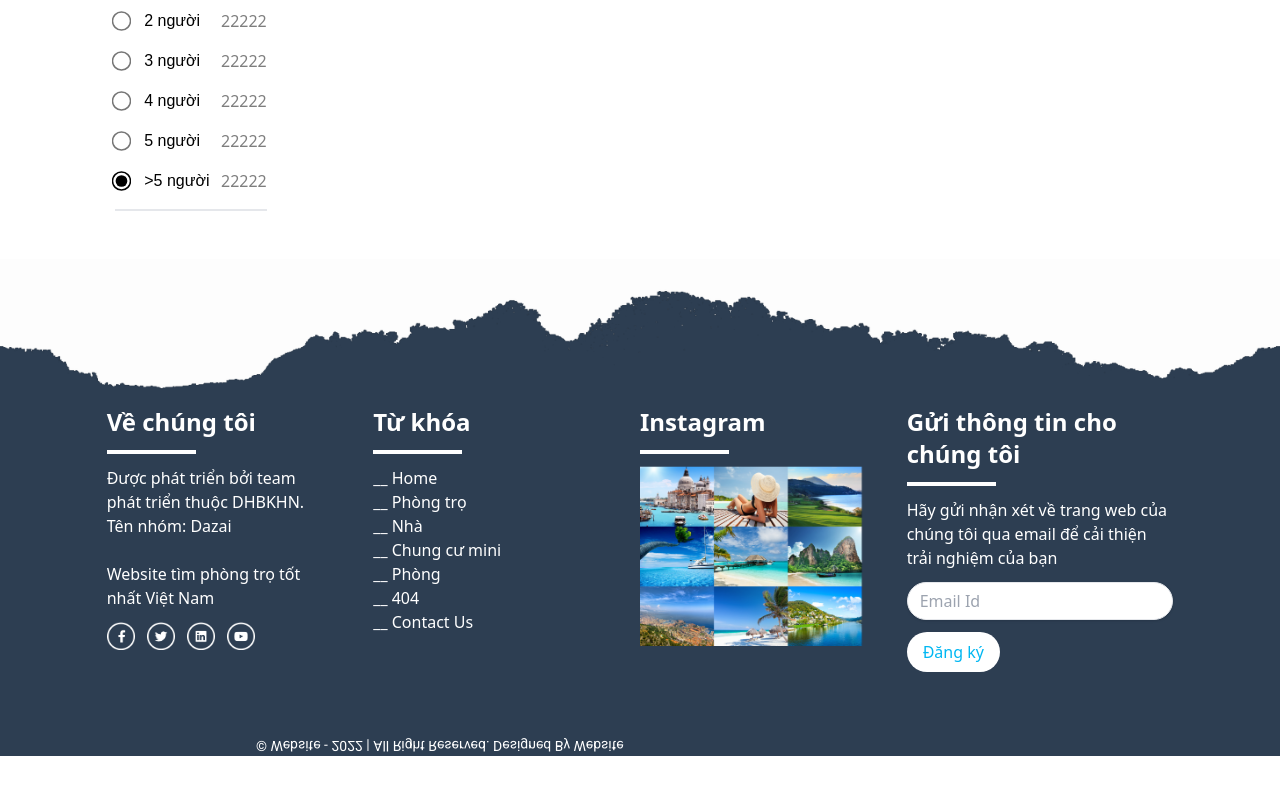
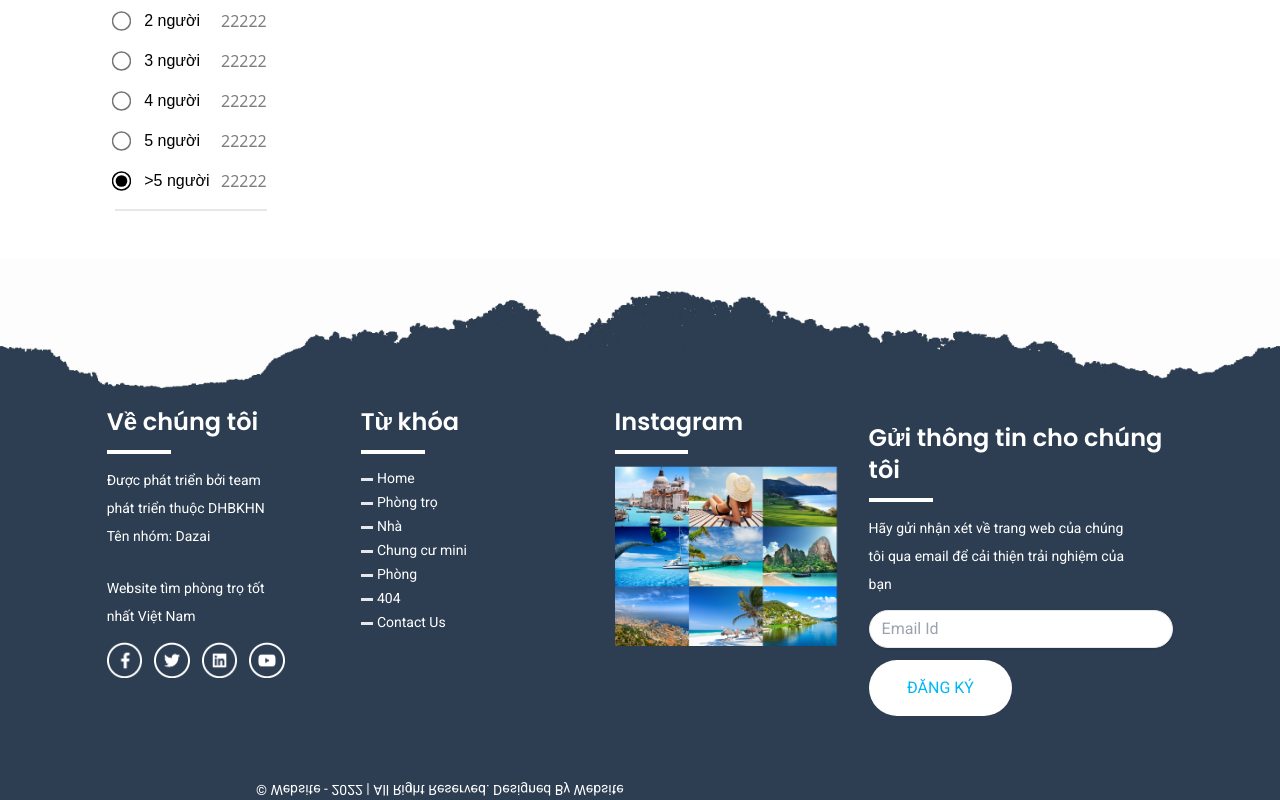
Before and after one commit to HHUUYYLLEE/Thue_tro_FE, a React (Vite) app: page / in a window 1280 px wide. Shown: the part 2005-2805 px from the top of the page. Before the commit the page ends 2761 px from the top, so only its background shows below. Built offline with nearby package versions, Linux system fonts and the light colour scheme; no server answers; a web font is replaced by a local one.

Commit message:
font chữ footer

```diff
--- a/src/components/Footer/Footer.jsx
+++ b/src/components/Footer/Footer.jsx
@@ -11,55 +11,76 @@ export default function Footer() {
       <div className='w-full h-full flex flex-col items-center z-0 bg-[#2D3E52] relative'>
         <img className='w-full' src={footer} />
         <div className='div.row flex w-10/12 justify-center text-white'>
-          <div className='div.col-lg-3 w-1/4'>
-            <div className='div.footer-box'>
-              <h4 className='heading4 font-semibold text-2xl '>
+          <div className='w-1/4'>
+            <div>
+              <h4 className='font-poppins-600 text-2xl '>
                 Về chúng tôi
-                <hr className='w-1/3 border-2 border-white mt-3'></hr>
+                <hr className='w-[5vw] border-2 border-white mt-3'></hr>
               </h4>
 
-              <div className='p.text-custom-white w-3/4 mt-3'>
-                Được phát triển bởi team phát triển thuộc DHBKHN.
+              <div className='font-roboto text-sm w-[13vw] leading-7 mt-3'>
+                Được phát triển bởi team phát triển thuộc DHBKHN
                 <br />
                 Tên nhóm: Dazai
               </div>
               <br />
 
-              <div className='p.text-custom-white w-3/4 '>Website tìm phòng trọ tốt nhất Việt Nam</div>
+              <div className='font-roboto text-sm w-[13vw] leading-7'>Website tìm phòng trọ tốt nhất Việt Nam</div>
 
-              <div className='list w-3/4 mt-3 flex'>
-                <img className='h-7 w-7 mr-3' src={facebook} />
-                <img className='h-7 w-7 mr-3' src={twitter} />
-                <img className='h-7 w-7 mr-3' src={linked} />
-                <img className='h-7 w-7 mr-3' src={youtube} />
+              <div className='list w-[13vw] mt-3 flex justify-between'>
+                <img className='h-9 w-9 mr-3' src={facebook} />
+                <img className='h-9 w-9 mr-3' src={twitter} />
+                <img className='h-9 w-9 mr-3' src={linked} />
+                <img className='h-9 w-9 mr-3' src={youtube} />
               </div>
             </div>
           </div>
 
-          <div className='div.col-lg-3 w-1/4'>
-            <div className='div.footer-box'>
-              <h4 className='heading4 font-semibold text-2xl'>
+          <div className='w-1/4'>
+            <div>
+              <h4 className='font-poppins-600 text-2xl'>
                 Từ khóa
-                <hr className='w-1/3 border-2 border-white mt-3' />
+                <hr className='w-[5vw] border-2 border-white mt-3' />
               </h4>
 
-              <div className='list mt-3'>
-                <div className='item flex'>__ Home</div>
-                <div className='item'>__ Phòng trọ</div>
-                <div className='item'>__ Nhà</div>
-                <div className='item'>__ Chung cư mini</div>
-                <div className='item'>__ Phòng</div>
-                <div className='item'>__ 404</div>
-                <div className='item'>__ Contact Us</div>
+              <div className='list mt-3 font-roboto'>
+                <div className='item'>
+                  <span className='w-[1vw] border-t-[3px] mb-[0.3vh] inline-block bg-white'></span>
+                  <span className='text-sm'> Home</span>
+                </div>
+                <div className='item'>
+                  <span className='w-[1vw] border-t-[3px] mb-[0.3vh] inline-block bg-white'></span>
+                  <span className='text-sm'> Phòng trọ</span>
+                </div>
+                <div className='item'>
+                  <span className='w-[1vw] border-t-[3px] mb-[0.3vh] inline-block bg-white'></span>
+                  <span className='text-sm'> Nhà</span>
+                </div>
+                <div className='item'>
+                  <span className='w-[1vw] border-t-[3px] mb-[0.3vh] inline-block bg-white'></span>
+                  <span className='text-sm'> Chung cư mini</span>
+                </div>
+                <div className='item'>
+                  <span className='w-[1vw] border-t-[3px] mb-[0.3vh] inline-block bg-white'></span>
+                  <span className='text-sm'> Phòng</span>
+                </div>
+                <div className='item'>
+                  <span className='w-[1vw] border-t-[3px] mb-[0.3vh] inline-block bg-white'></span>
+                  <span className='text-sm'> 404</span>
+                </div>
+                <div className='item'>
+                  <span className='w-[1vw] border-t-[3px] mb-[0.3vh] inline-block bg-white'></span>
+                  <span className='text-sm'> Contact Us</span>
+                </div>
               </div>
             </div>
           </div>
 
-          <div className='div.col-lg-3 w-1/4'>
-            <div className='div.footer-box'>
-              <h4 className='heading4 font-semibold text-2xl'>
+          <div className='w-1/4'>
+            <div>
+              <h4 className='font-poppins-600 text-2xl'>
                 Instagram
-                <hr className='w-1/3 border-2 border-white mt-3' />
+                <hr className='w-[5.7vw] border-2 border-white mt-3' />
               </h4>
 
               <div className='list overflow-hidden mt-3'>
@@ -68,26 +89,28 @@ export default function Footer() {
             </div>
           </div>
 
-          <div className='div.col-lg-3 w-1/4'>
-            <div className='div.footer-box'>
-              <h4 className='heading4 font-semibold text-2xl'>
+          <div className='mt-[2vh] w-[25vw]'>
+            <div>
+              <h4 className='font-poppins-600 text-2xl'>
                 Gửi thông tin cho chúng tôi
-                <hr className='w-1/3 border-2 border-white mt-3' />
+                <hr className='w-[5vw] border-2 border-white mt-3' />
               </h4>
 
-              <div className='div.newsletter'>
-                <div className='p.text-custom-white mt-3'>
-                  Hãy gửi nhận xét về trang web của chúng tôi qua email để cải thiện trải nghiệm của bạn
+              <div>
+                <div className='mt-3 max-w-[20vw] text-sm leading-7 font-roboto'>
+                  Hãy gửi nhận xét về trang web của chúng <br /> tôi qua email để cải thiện trải nghiệm của bạn
                 </div>
 
                 <div className='mt-3'>
                   <input
-                    className='shadow appearance-none border rounded-full py-2 px-3 text-gray-700 leading-tight focus:outline-none focus:shadow-outline w-full'
+                    className='shadow font-roboto appearance-none border rounded-full py-2 px-3 text-gray-700 leading-tight focus:outline-none focus:shadow-outline w-full'
                     type='text'
                     placeholder='Email Id'
                   />
                   <br />
-                  <button className='bg-white  text-[#01B7F2]  py-2 px-4 rounded-full mt-3'>Đăng ký</button>
+                  <button className='bg-white  text-[#01B7F2] font-roboto py-[2vh] px-[3vw] rounded-full mt-3'>
+                    ĐĂNG KÝ
+                  </button>
                 </div>
               </div>
             </div>
```
